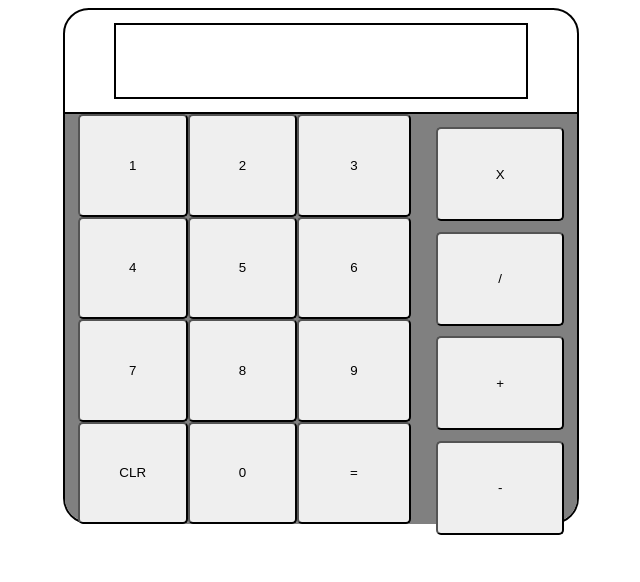
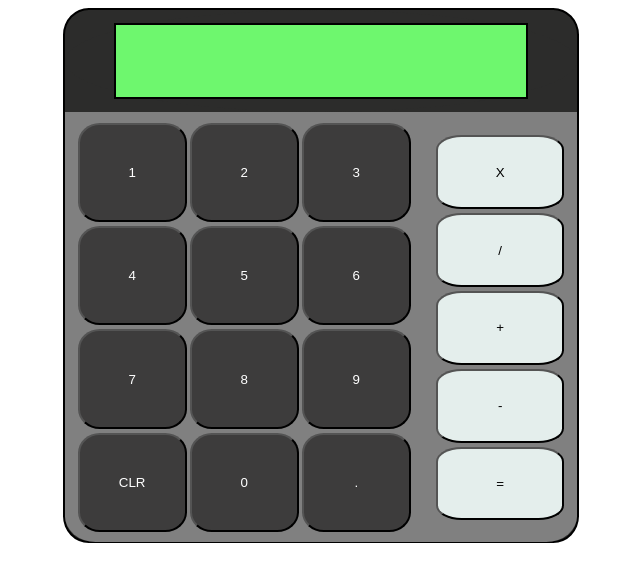
Before and after one commit to Lukehallyah/Calculator, a plain HTML site: page index.html in a window 1280 px wide. Shown: the whole page, without its empty margins (319-959 px from the left). Drawn offline with Linux system fonts and the light colour scheme.

Commit message:
Basic Css

```diff
--- a/index.html
+++ b/index.html
@@ -26,7 +26,7 @@
             <button onclick="showNumber(9)" class="btn">9</button>
             <button onclick="clearBox('.inputField')" class="btn clear">CLR</button>
             <button onclick="showNumber(0)" class="btn">0</button>
-            <button onclick="equals()" class="btn equals">=</button>
+            <button onclick="showNumber('.')" class="btn">.</button>
         </div>
 
         <div class="operators">
@@ -34,6 +34,8 @@
             <button onclick="operator('/')" class = "btn divide">/</button>
             <button onclick="operator('+')" class = "btn add">+</button>
             <button onclick="operator('-')" class = "btn subtract">-</button>
+            <button onclick="equals()" class="btn equals">=</button>
+
         </div>
 
       </div>
--- a/script.js
+++ b/script.js
@@ -32,6 +32,7 @@ function equals(){
     else if(oper==="*") result= mult(a,b);
     else if(oper==="/") result= div(a,b);
 
+    result = result.toFixed(3);
     inputField.innerHTML=result;
 }
 
@@ -42,10 +43,10 @@ let inputField = document.querySelector('.inputField');
 let clear = document.querySelector('.clear');
 
 function showNumber(num){
-    let current ="";
-    current+=num;
-    document.querySelector(".inputField").innerHTML+=current;
+    if (num === "." && inputField.innerHTML.includes(".")) return;
+    inputField.innerHTML += num;
 }
+
 
 
 function clearBox(){
--- a/styles.css
+++ b/styles.css
@@ -16,7 +16,10 @@ main{
     /*REMEMBER ABOVE!! CAN MAKE SQUARE EASILY.
     THE HEIGHT CAN BE VW TOO*/
     border: 2px solid black;
-    border-radius: 5%;;
+    border-radius: 5%;
+    padding-bottom: 1.5%;
+    background-color: rgb(44, 44, 43);
+
 }
 
 .top{
@@ -25,17 +28,19 @@ main{
     display: flex;
     justify-content: center;
     align-items: center;
-    border-bottom: 2px solid black;
+    background-color: rgb(44, 44, 43);
+    border-radius: 50%;
 }
 
 .inputField{
     width: 80%;
     height:70%;
     border: 2px solid black;
-    font-size: 2rem;
+    font-size: 4rem;
     display:flex;
     justify-content: right;
     align-items: flex-end;
+    background-color: rgb(110, 247, 110);
 }
 
 .middle{
@@ -47,18 +52,30 @@ main{
     background-color: grey;
     border-bottom-left-radius: 6%;
     border-bottom-right-radius: 6%;
+    padding: 2% 0;
 }
 
 .numbers{
     width:65%;
     height: 100%;
     display: grid;
-    grid-template-columns: 33% 33% 34%;
-    grid-template-rows: auto;
+    grid-template-columns: repeat(3, 1fr);
+    grid-template-rows: repeat(4, 1fr);
+    box-sizing: border-box;
+    gap: 1%;
+}
+
+.numbers button{
+    height:100%;
+    width: 100%;
+    box-sizing: border-box;
+    background-color: rgb(61, 60, 60);
+    color: white;
+
 }
 
 .btn{
-    border-radius: 5px;
+    border-radius: 20%;
 }
 
 .operators{
@@ -68,11 +85,12 @@ main{
     display: flex;
     flex-direction: column;
     box-sizing: border-box;
-    gap: 2.5%;
+    gap: 1%;
 }
 
 .operators button{
-    height: 23%;
+    height: 18%;
     width: 100%;
     box-sizing: border-box;
+    background-color: rgb(228, 238, 236);
 }
```
